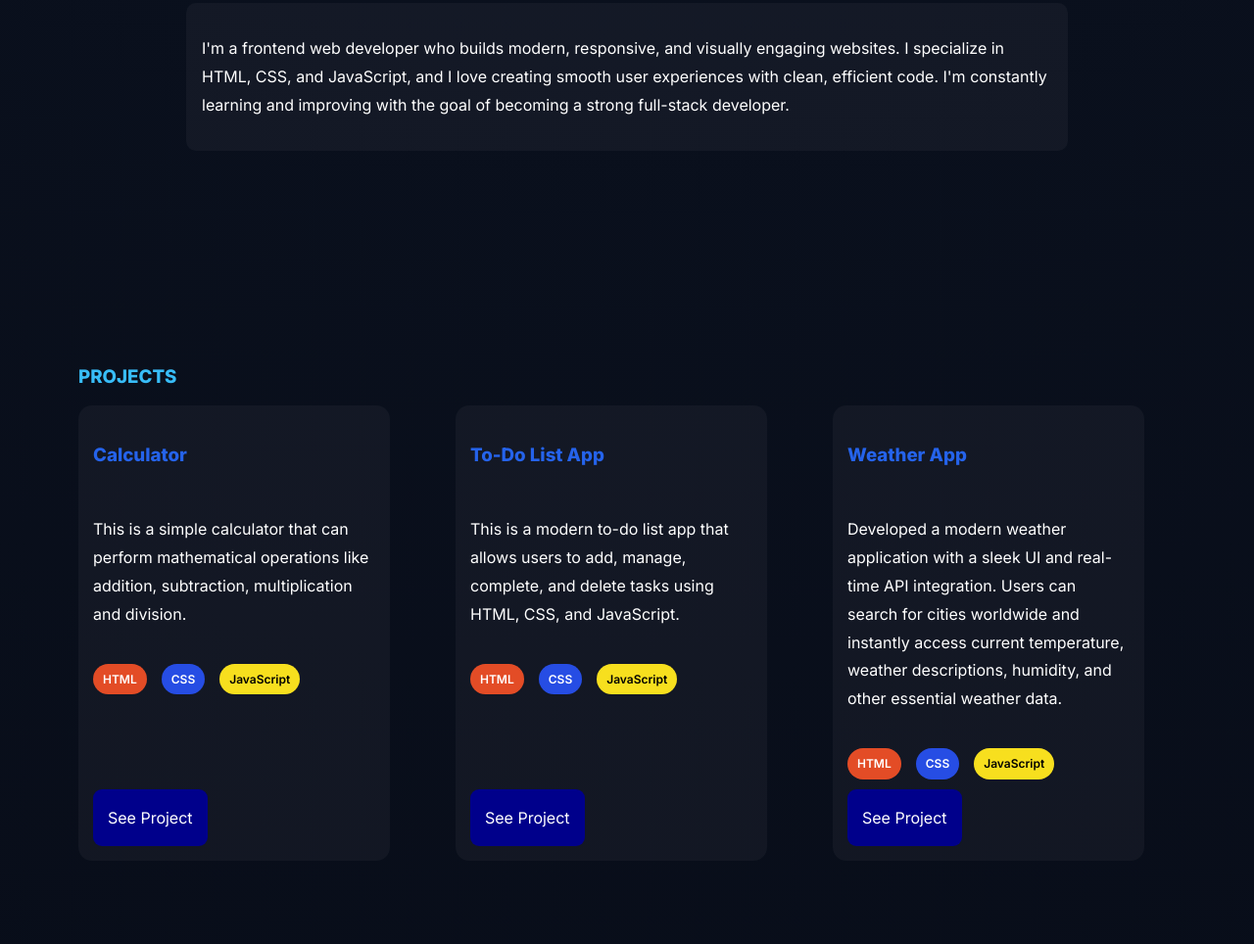
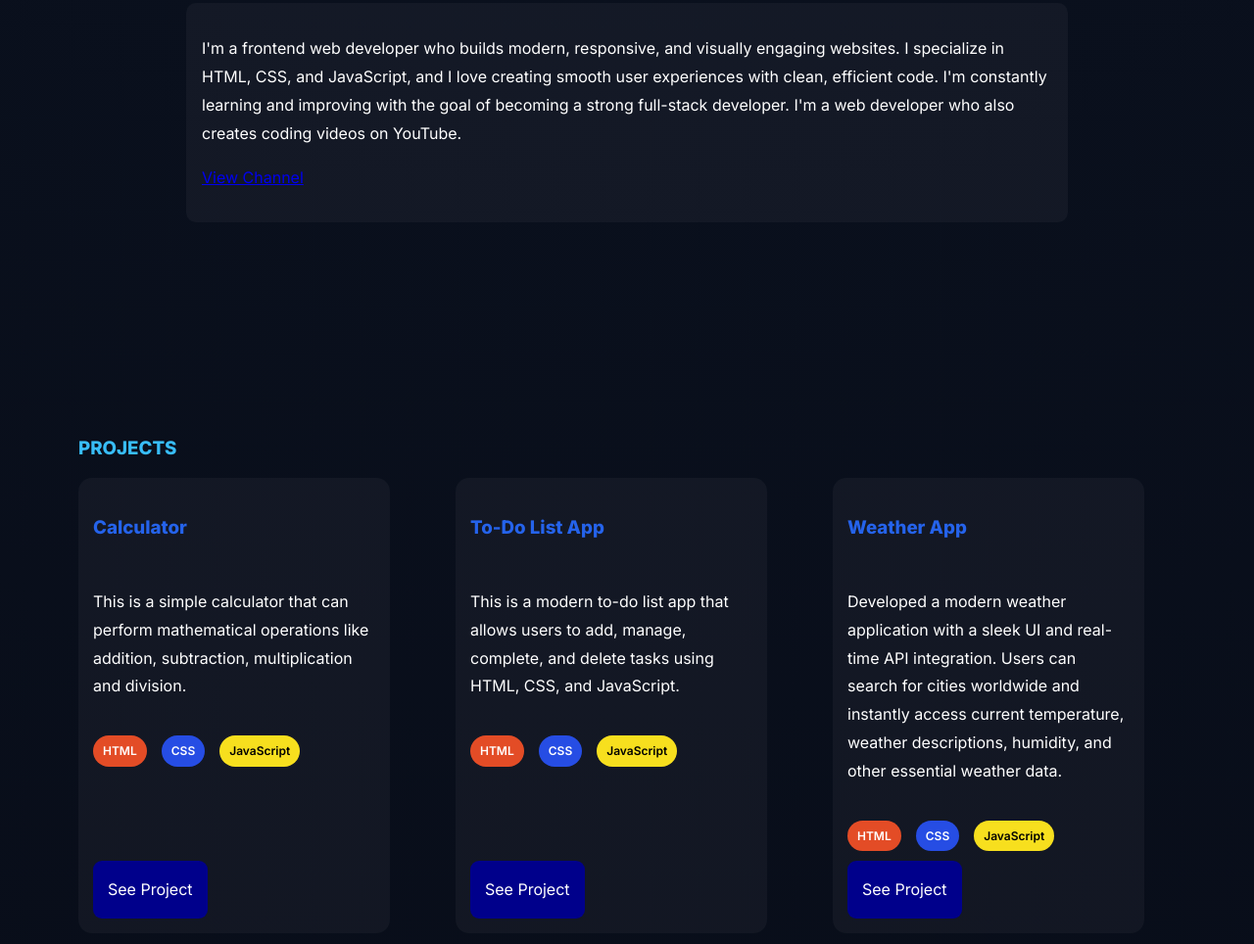
Before and after one commit to hallmarkweb12/Practice_projects, a website: page index.html in a window 1280 px wide. Shown: the part 851-1815 px from the top of the page at 98% size. Drawn offline with Linux system fonts and the light colour scheme; a script that the page names is missing; files whose address does not match are found by name.

Commit message:
Update about section with YouTube channel link
Added a YouTube channel link to the about section.

```diff
--- a/index.html
+++ b/index.html
@@ -70,7 +70,9 @@
                 I'm a frontend web developer who builds modern, responsive, and visually engaging websites. I specialize
                 in HTML, CSS, and JavaScript, and I love creating smooth user experiences with clean, efficient code.
                 I'm constantly learning and improving with the goal of becoming a strong full-stack developer.
-            </p>
+                I'm a web developer who also creates coding videos on YouTube.
+            <p>
+            <a href="https://www.youtube.com/@fazrancoders" target="_blank">View Channel</a>
         </div>
     </section>
 
```
